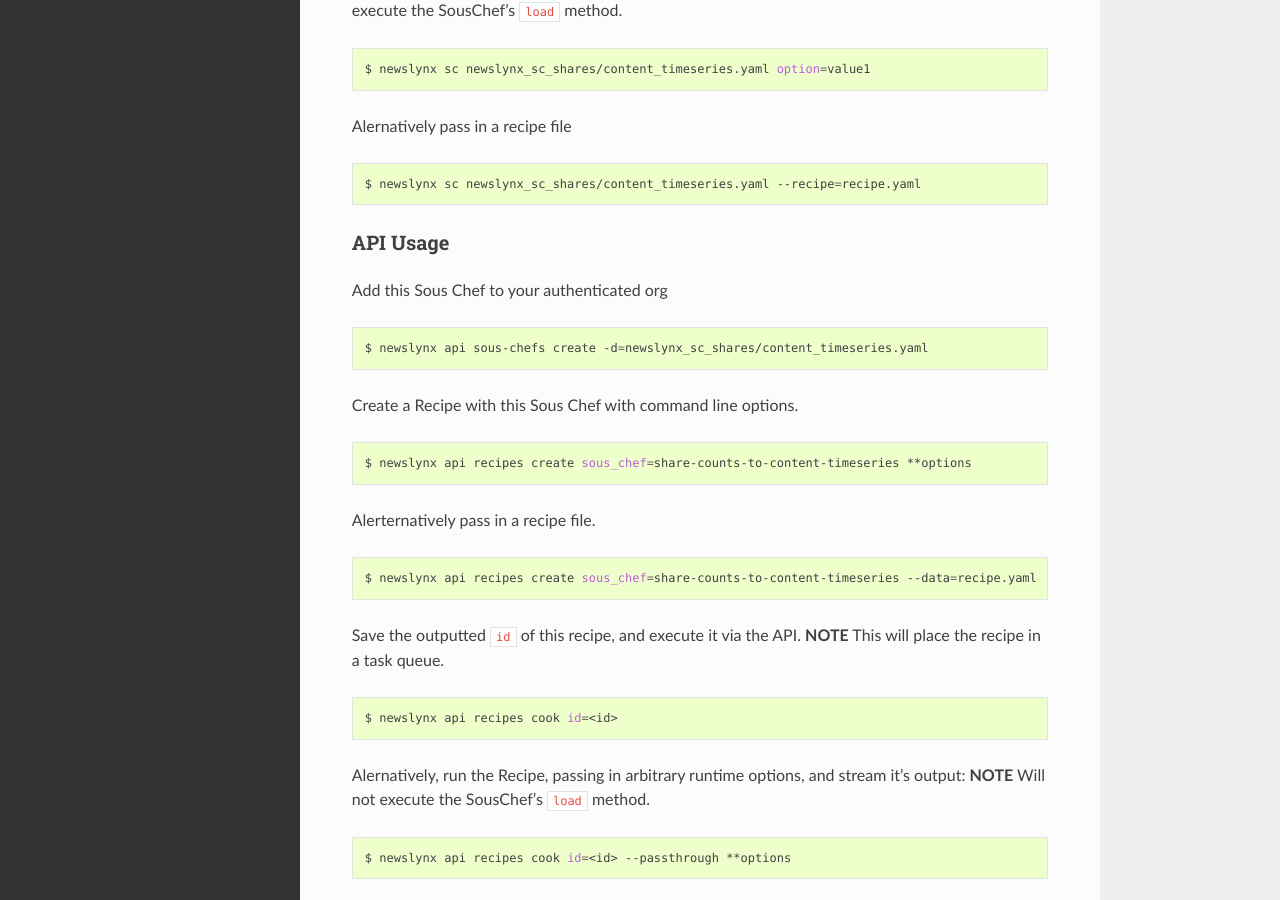
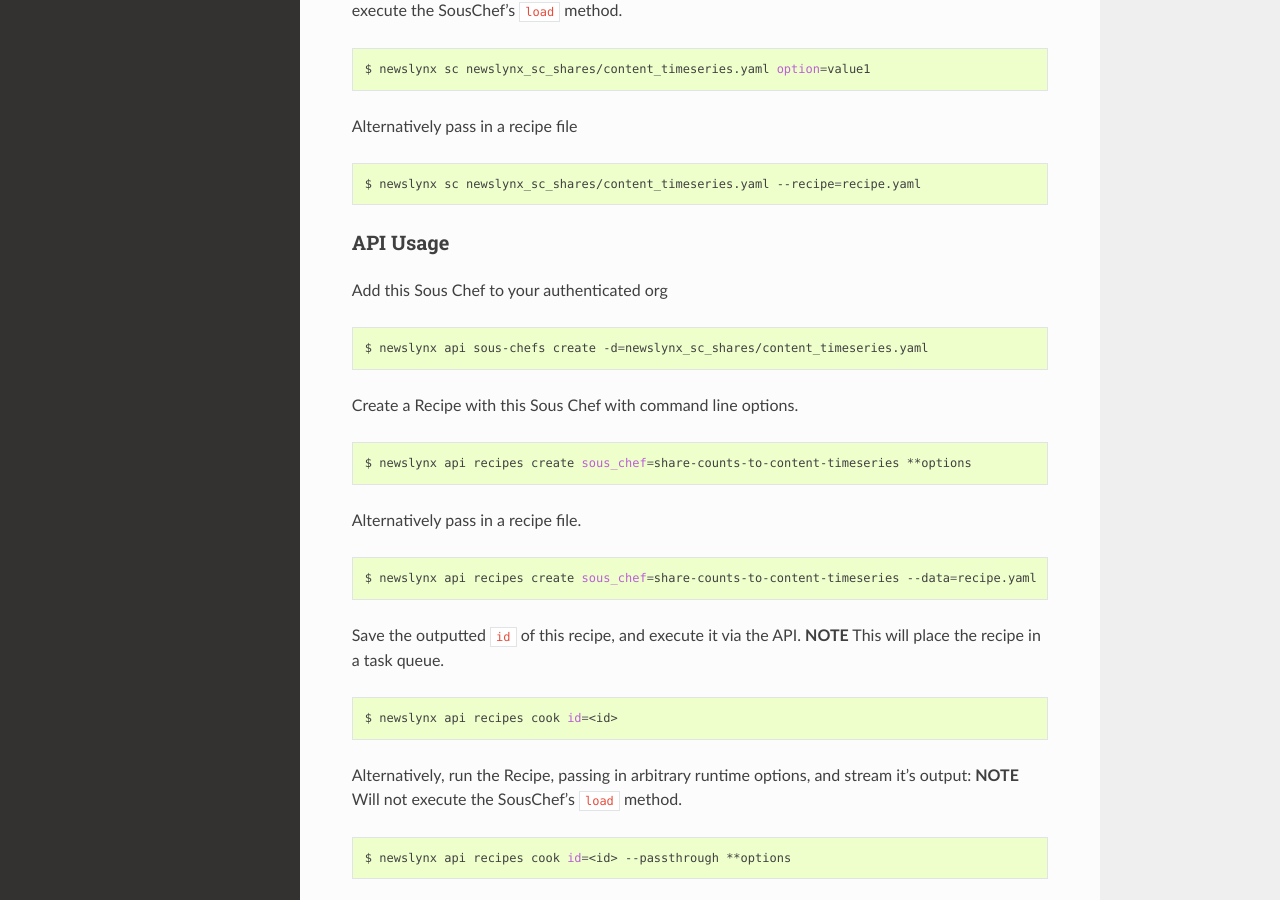
Before and after one commit to newslynx/newslynx-sc-shares, a Sphinx documentation site: the page built from docs/sous-chefs.rst, in a window 1280 px wide and 1400 px high. Shown: the part 438-1338 px from the top of the window. Built offline with Sphinx 7.4.7 and the Read the Docs theme 2.0.0, drawn with Linux system fonts in a browser that asks for light colours; pages that are not in the unit, such as notebooks, are missing from menus; some of the changed text lies outside the part shown.

Commit message:
=Auto update at `date`

```diff
--- a/docs/sous-chefs.rst
+++ b/docs/sous-chefs.rst
@@ -22,7 +22,7 @@ stream output. **NOTE** Will not execute the SousChef's ``load`` method.
 
     $ newslynx sc newslynx_sc_shares/content_timeseries.yaml option=value1
 
-Alernatively pass in a recipe file
+Alternatively pass in a recipe file
 
 .. code:: bash
 
@@ -43,7 +43,7 @@ Create a Recipe with this Sous Chef with command line options.
 
     $ newslynx api recipes create sous_chef=share-counts-to-content-timeseries **options
 
-Alerternatively pass in a recipe file.
+Alternatively pass in a recipe file.
 
 .. code:: bash
 
@@ -56,7 +56,7 @@ Save the outputted ``id`` of this recipe, and execute it via the API.
 
     $ newslynx api recipes cook id=<id>
 
-Alernatively, run the Recipe, passing in arbitrary runtime options, and
+Alternatively, run the Recipe, passing in arbitrary runtime options, and
 stream it's output: **NOTE** Will not execute the SousChef's ``load``
 method.
 
@@ -279,7 +279,7 @@ Pass runtime options to ``share-counts-for-urls`` and stream output.
 
     $ newslynx sc newslynx_sc_shares/count.yaml option=value1
 
-Alernatively pass in a recipe file
+Alternatively pass in a recipe file
 
 .. code:: bash
 
@@ -300,7 +300,7 @@ Create a Recipe with this Sous Chef with command line options.
 
     $ newslynx api recipes create sous_chef=share-counts-for-urls **options
 
-Alerternatively pass in a recipe file.
+Alternatively pass in a recipe file.
 
 .. code:: bash
 
@@ -313,7 +313,7 @@ Save the outputted ``id`` of this recipe, and execute it via the API.
 
     $ newslynx api recipes cook id=<id>
 
-Alernatively, run the Recipe, passing in arbitrary runtime options, and
+Alternatively, run the Recipe, passing in arbitrary runtime options, and
 stream it's output: **NOTE** Will not execute the SousChef's ``load``
 method.
 
```
